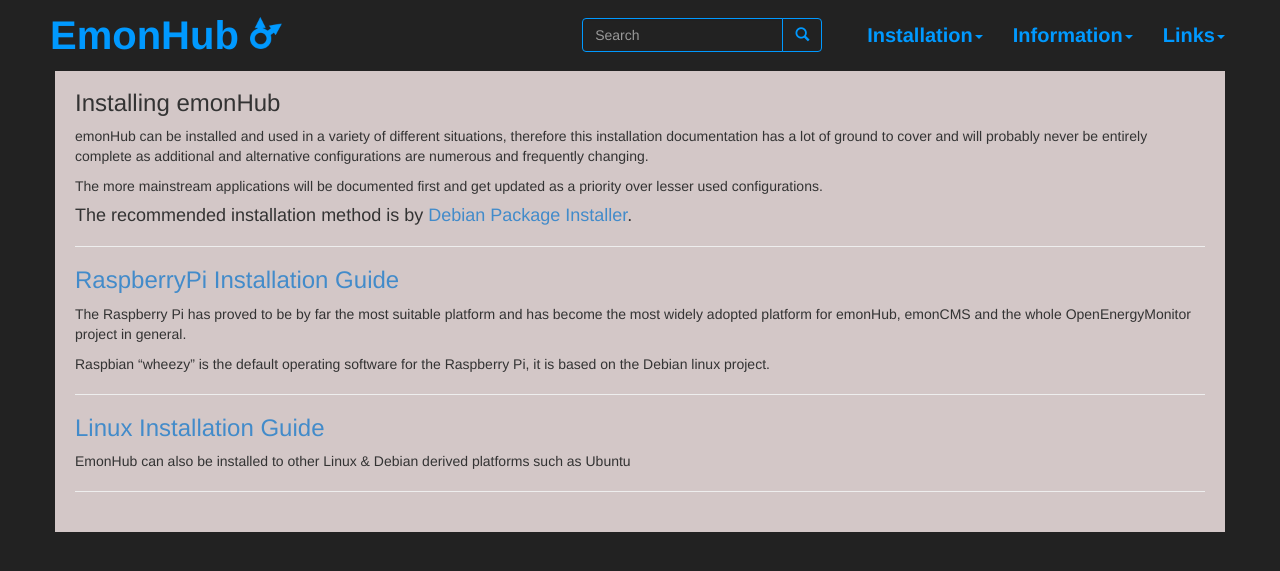
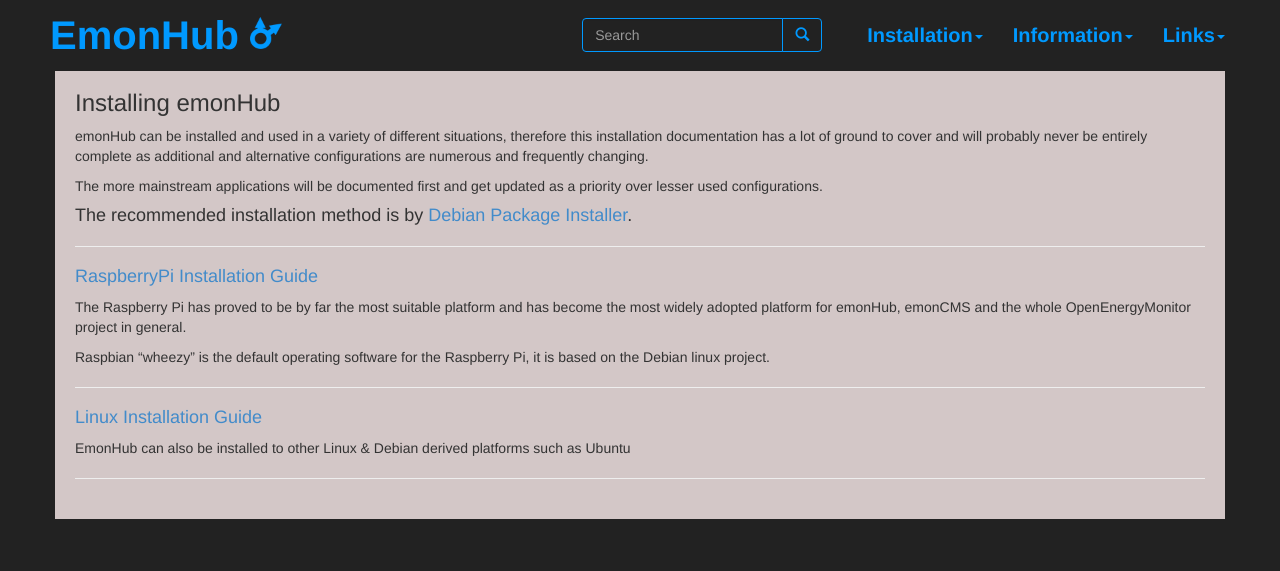
Before and after one commit to otherWIP/otherwip.github.io, a Jekyll site: the page built from documentation/install/index.md, in a window 1280 px wide. Shown: the top 571 px of the page. Built offline with Jekyll 4.4.1, drawn with Linux system fonts in a browser that asks for light colours; nearby versions of some CDN libraries.

```diff
--- a/documentation/install/index.md
+++ b/documentation/install/index.md
@@ -19,7 +19,7 @@ The more mainstream applications will be documented first and get updated as a p
 
 ------------------------------
 
-###[RaspberryPi Installation Guide]({{site.page}}install/raspberrypi)
+####[RaspberryPi Installation Guide]({{site.page}}install/raspberrypi)
 
 The Raspberry Pi has proved to be by far the most suitable platform and has become the most widely adopted platform for emonHub, emonCMS and the whole OpenEnergyMonitor project in general.
 
@@ -27,7 +27,7 @@ Raspbian "wheezy" is the default operating software for the Raspberry Pi, it is
 
 -----------------------------------------
 
-###[Linux Installation Guide]({{site.page}}install/linux)
+####[Linux Installation Guide]({{site.page}}install/linux)
 
 EmonHub can also be installed to other Linux & Debian derived platforms such as Ubuntu
 
```
